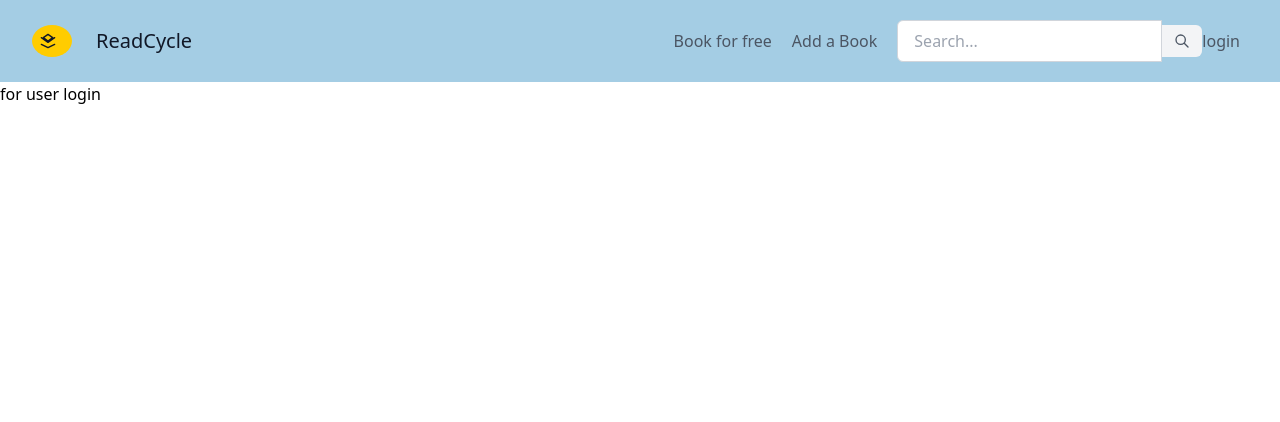
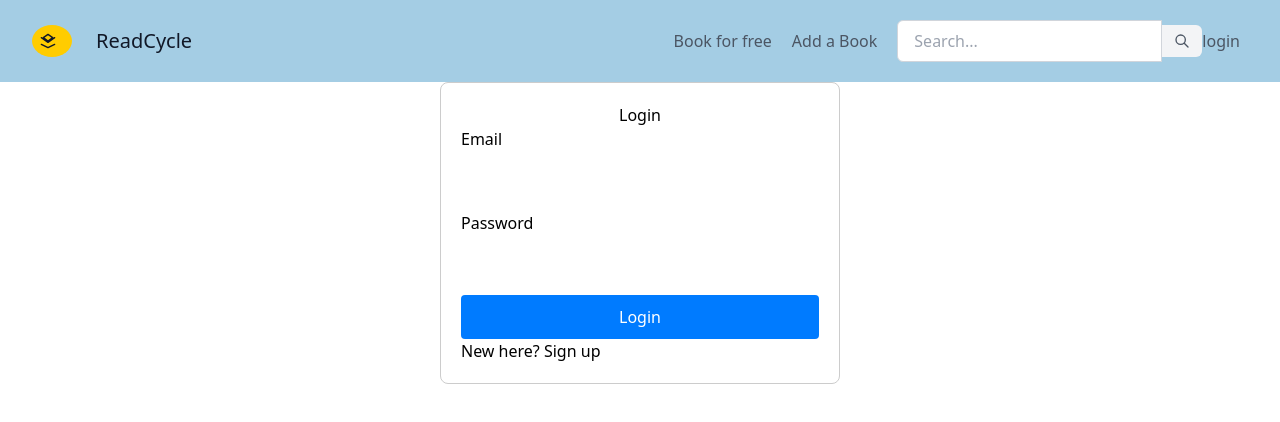
Before and after one commit to pputtaswamy07/read-cycle, an Angular app: page /loginPage in a window 1280 px wide. Shown: the top 422 px of the page. Built offline with nearby package versions, Linux system fonts and the light colour scheme.

Commit message:
created login component with username and email options

```diff
--- a/src/app/login-page/login-page.component.html
+++ b/src/app/login-page/login-page.component.html
@@ -1 +1,17 @@
-<p>for user login</p>
+<div class="login-container">
+    <h2>Login</h2>
+    <form (ngSubmit)="onSubmit()">
+        <div>
+            <label for="email">Email</label>
+            <input type="email" id="email" [(ngModel)]="email" name="email" required>
+        </div>
+        <div>
+            <label for="password">Password</label>
+            <input type="password" id="password" [(ngModel)]="password" name="password" required>
+        </div>
+        <button type="submit">Login</button>
+    </form>
+    <div>
+        <p>New here? <a href="#" (click)="signUp()">Sign up</a></p>
+    </div>
+</div>
--- a/src/app/login-page/login-page.component.scss
+++ b/src/app/login-page/login-page.component.scss
@@ -0,0 +1,41 @@
+.login-container, .signup-container {
+    max-width: 400px;
+    margin: auto;
+    padding: 20px;
+    border: 1px solid #ccc;
+    border-radius: 8px;
+  }
+
+  .login-container h2, .signup-container h2 {
+    text-align: center;
+  }
+
+  .login-container form div, .signup-container form div {
+    margin-bottom: 15px;
+  }
+
+  .login-container label, .signup-container label {
+    display: block;
+    margin-bottom: 5px;
+  }
+
+  .login-container input, .signup-container input {
+    width: 100%;
+    padding: 8px;
+    box-sizing: border-box;
+  }
+
+  button {
+    display: block;
+    width: 100%;
+    padding: 10px;
+    background-color: #007bff;
+    color: white;
+    border: none;
+    border-radius: 4px;
+    cursor: pointer;
+  }
+
+  button:hover {
+    background-color: #0056b3;
+  }
--- a/src/app/login-page/login-page.component.ts
+++ b/src/app/login-page/login-page.component.ts
@@ -1,10 +1,29 @@
+import { CommonModule } from '@angular/common';
 import { Component } from '@angular/core';
+import { FormsModule } from '@angular/forms';
+import { Router } from '@angular/router';
 
 @Component({
   selector: 'app-login-page',
   standalone: true,
-  imports: [],
+  imports: [FormsModule, CommonModule],
   templateUrl: './login-page.component.html',
   styleUrl: './login-page.component.scss',
 })
-export class LoginPageComponent {}
+export class LoginPageComponent {
+  email: string | undefined;
+  password: string | undefined;
+  signupEmail: string | undefined;
+  signupPassword: string | undefined;
+  isSignUpVisible: boolean = false;
+
+  constructor(private router: Router) {}
+
+  onSubmit() {
+    // Handle login logic here
+    console.log('Login:', this.email, this.password);
+  }
+  signUp() {
+    this.router.navigate(['/signupPage']);
+  }
+}
```
